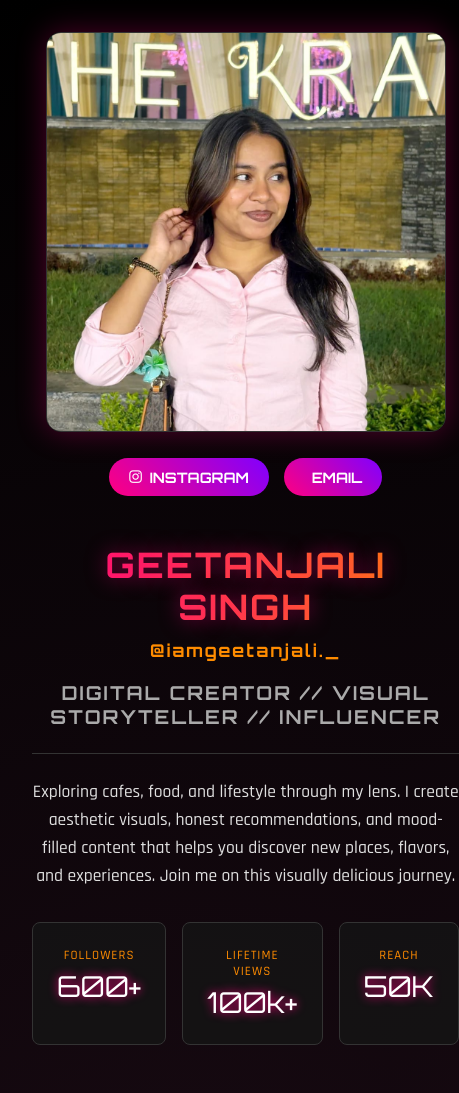
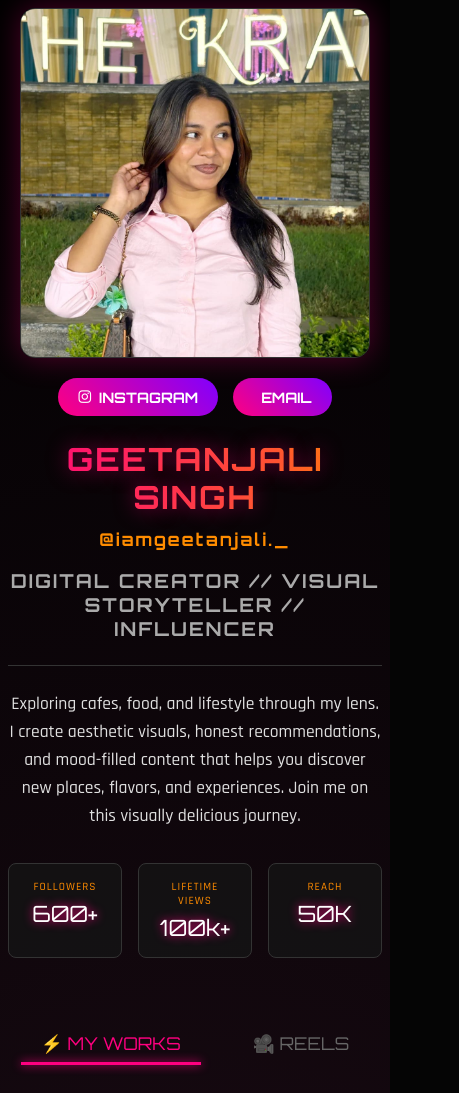
Before and after one commit to Abhay-211/geetportfolio, a plain HTML site: page index.html in a window 390 px wide. Shown: the top 1093 px of the page, 459 px wide, since content can reach past the window. Drawn offline with Linux system fonts and the light colour scheme.

Commit message:
Update index.html

```diff
--- a/index.html
+++ b/index.html
@@ -25,8 +25,11 @@
             font-family: 'Rajdhani', sans-serif;
             color: var(--text-color);
             min-height: 100vh;
-            padding: 2rem;
-            overflow-x: hidden; /* Prevent horizontal scroll on mobile */
+
+            /* FIXED: Changed padding to be responsive */
+            padding: 1rem;
+            width: 100%;
+            overflow-x: hidden; /* Strongly enforce no side scrolling */
         }
 
         /* Typography */
@@ -40,6 +43,7 @@
             font-size: 3rem;
             margin-bottom: 0.5rem;
             line-height: 1.2;
+            word-wrap: break-word; /* FIXED: Prevents long names from cutting off */
         }
 
         h2 {
@@ -54,7 +58,11 @@
         p { font-size: 1.1rem; line-height: 1.6; margin-bottom: 1rem; }
 
         /* Layout */
-        .container { max-width: 1200px; margin: 0 auto; }
+        .container {
+            max-width: 1200px;
+            margin: 0 auto;
+            width: 100%; /* FIXED: Ensures container fits screen */
+        }
 
         .hero-section {
             display: grid;
@@ -64,32 +72,52 @@
             align-items: center;
         }
 
+        /* FIXED: Improved Mobile Responsiveness */
         @media (max-width: 768px) {
-            .hero-section { grid-template-columns: 1fr; text-align: center; }
-            h1 { font-size: 2.2rem; }
-            .metrics-grid { grid-template-columns: 1fr 1fr 1fr; } /* Keep metrics inline on mobile */
+            body { padding: 0.5rem; } /* Reduce edge padding on phones */
+
+            .hero-section {
+                grid-template-columns: 1fr;
+                text-align: center;
+                gap: 1.5rem;
+            }
+
+            h1 { font-size: 2rem; } /* Smaller font for mobile */
+
+            .metrics-grid {
+                grid-template-columns: 1fr; /* Stack metrics on very small screens */
+                gap: 10px;
+            }
+
+            .tab-headers {
+                flex-wrap: wrap; /* Allows buttons to stack if screen is too thin */
+                gap: 10px;
+            }
+
+            .contact-layout { grid-template-columns: 1fr; gap: 2rem; }
         }
 
-        .profile-wrapper {
-            position: relative;
-        }
+        .profile-wrapper { position: relative; }
 
         .profile-img {
             width: 100%;
-            max-width: 400px; /* Limit size */
+            max-width: 350px; /* Limit size */
             border-radius: 15px;
             box-shadow: 0 0 30px rgba(255, 0, 128, 0.3);
             border: 1px solid var(--border-color);
             object-fit: cover;
-            aspect-ratio: 1/1; /* Makes it a perfect square */
+            aspect-ratio: 1/1;
+            margin: 0 auto; /* Center image */
+            display: block;
         }
 
         /* Social Buttons */
         .social-buttons {
             display: flex;
-            justify-content: center; /* Center buttons relative to image */
+            justify-content: center;
             gap: 15px;
             margin-top: 20px;
+            flex-wrap: wrap; /* FIXED: Allows buttons to wrap on tiny screens */
         }
 
         .social-link {
@@ -119,7 +147,7 @@
 
         .metric-card {
             background: var(--glass-bg);
-            padding: 1.5rem;
+            padding: 1rem; /* Reduced padding slightly */
             border: 1px solid var(--border-color);
             border-radius: 8px;
             text-align: center;
@@ -127,9 +155,8 @@
         }
 
         .metric-card:hover { border-color: var(--accent-pink); }
-
-        .metric-label { color: var(--accent-orange); font-size: 0.8rem; margin-bottom: 5px; letter-spacing: 1px; }
-        .metric-value { font-family: 'Orbitron', sans-serif; font-size: 1.8rem; color: white; text-shadow: 0 0 10px var(--accent-pink); }
+        .metric-label { color: var(--accent-orange); font-size: 0.7rem; margin-bottom: 5px; letter-spacing: 1px; }
+        .metric-value { font-family: 'Orbitron', sans-serif; font-size: 1.4rem; color: white; text-shadow: 0 0 10px var(--accent-pink); }
 
         /* Tabs */
         .tabs { margin-top: 4rem; }
@@ -140,7 +167,7 @@
         .tab-btn.active::after { content: ''; position: absolute; bottom: -1px; left: 0; width: 100%; height: 3px; background: var(--accent-pink); box-shadow: 0 0 10px var(--accent-pink); }
 
         /* Works Grid */
-        .works-grid { display: grid; grid-template-columns: repeat(auto-fit, minmax(300px, 1fr)); gap: 2rem; }
+        .works-grid { display: grid; grid-template-columns: repeat(auto-fit, minmax(280px, 1fr)); gap: 1.5rem; }
         .work-item { background: #111; padding: 10px; border-radius: 8px; border: 1px solid #333; }
         .work-item img, .work-item video { width: 100%; border-radius: 4px; transition: opacity 0.3s; }
         .work-item h3 { margin-top: 10px; margin-bottom: 5px; }
@@ -161,7 +188,6 @@
 
         /* Form */
         .contact-layout { display: grid; grid-template-columns: 1fr 1fr; gap: 4rem; }
-        @media(max-width: 768px) { .contact-layout { grid-template-columns: 1fr; gap: 2rem; } }
         .form-group { margin-bottom: 1.5rem; }
         .form-label { display: block; margin-bottom: 8px; font-size: 0.9rem; color: var(--accent-orange); }
         input, textarea { width: 100%; background-color: rgba(255,255,255,0.05); color: white; border: 1px solid #333; padding: 15px; font-family: 'Rajdhani', sans-serif; font-size: 1rem; border-radius: 4px; }
```
